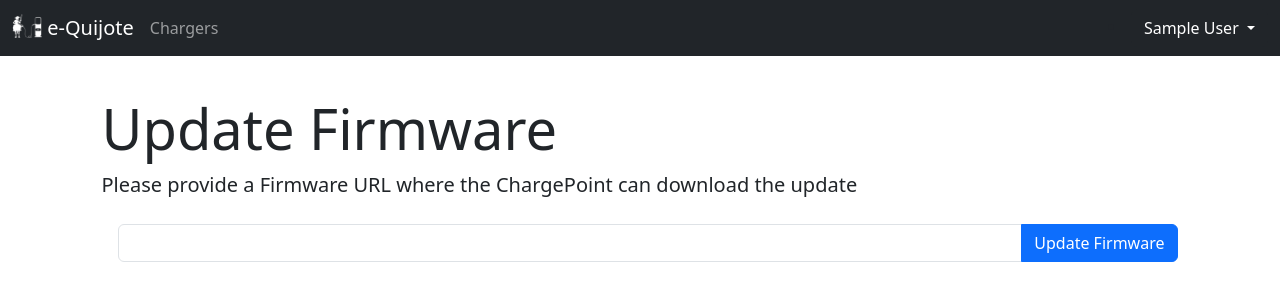
After one commit to PabloTToledano/OCPP-Honeypot, a Flask app: page /update in a window 1280 px wide. The commit adds this page. Shown: the top 301 px of the page. Run offline with Flask 3, Linux system fonts and the light colour scheme; the visitor is signed in with stand-in values (Sample User, id 1).

```diff
--- a/BackendHttp/CSMS.py
+++ b/BackendHttp/CSMS.py
@@ -26,6 +26,7 @@ from ocpp.v201 import call_result, call
 
 
 logging.basicConfig(level=logging.INFO)
+LOGGER = logging.getLogger("ocpp")
 
 
 class LoggerLogstash(object):
@@ -64,13 +65,14 @@ class ChargePoint(cp):
         self.connectors = {}
         self.display_message = []
         self.local_list = []
+        self.update_status = ""
         self.vt_client = None
         # Only create virus total client if token is found
         try:
             with open("/config.json") as file:
                 config = json.load(file)
             if config.get("VT_API_KEY", "") != "":
-                vt_client = vt.Client(config.get("VT_API_KEY"))
+                self.vt_client = vt.Client(config.get("VT_API_KEY"))
         except:
             pass
 
@@ -202,7 +204,7 @@ class ChargePoint(cp):
         if self.vt_client:
             try:
                 data = io.StringIO(data)
-                analysis = self.client.scan_file(data, wait_for_completion=True)
+                analysis = self.vt_client.scan_file(data, wait_for_completion=True)
                 LOGGER.info(f"VirusTotal analysis: {analysis.stats}")
             except Exception as e:
                 # usually due to invalid virustotal api key
--- a/FrontHttp/app.py
+++ b/FrontHttp/app.py
@@ -155,6 +155,29 @@ def charger():
 class DateForm(Form):
     dt = DateField("DatePicker", format="%Y-%m-%d")
     tp = TimeField("TimePicker")
+
+
+@app.route("/update")
+@login_required
+def update():
+    charger_id = request.args.get("id", type=str)
+    args = {"charger_id": charger_id}
+
+    return render_template("update.html", args=args, current_user=current_user)
+
+
+@app.route("/update", methods=["POST"])
+@login_required
+def update_post():
+    charger_id = request.args.get("id", type=str)
+    firmwareurl = request.form["content"]
+
+    url = f"http://{host_backend}:8080/update"
+    json = {"id": charger_id, "firmwareURL": firmwareurl}
+    response = requests.post(url, json=json)
+
+    flash("Firmware sent")
+    return redirect(f"/update?id={charger_id}")
 
 
 @app.route("/locallist")
--- a/FrontHttp/templates/charger.html
+++ b/FrontHttp/templates/charger.html
@@ -12,10 +12,11 @@
 
   <hr class="hr hr-blurry" />
   <div class="row">
-    <div class="col-md-4 ">
+    <div class="col-md-5 ">
       <a href="/displaymessages?id={{ charger.id }}" class="btn btn-primary ml-auto">Display Messages</a>
       <a href="/variables?id={{ charger.id }}" class="btn btn-primary ml-auto">Variables</a>
       <a href="/locallist?id={{ charger.id }}" class="btn btn-primary ml-auto">Local List</a>
+      <a href="/update?id={{ charger.id }}" class="btn btn-primary ml-auto">Update Firmware</a>
     </div>
   </div>
   <hr class="hr hr-blurry" />
--- /dev/null
+++ b/FrontHttp/templates/update.html
@@ -0,0 +1,36 @@
+{% extends "layout.html" %}
+
+{% block content %}
+</br>
+<div class="container">
+    <div class="jumbotron jumbotron-fluid">
+        <div class="container">
+            <h1 class="display-4">Update Firmware</h1>
+            <p class="lead">Please provide a Firmware URL where the ChargePoint can download the update</p>
+        </div>
+    </div>
+
+    <div class="content" style="text-align: center">
+        {% with messages = get_flashed_messages() %}
+        {% if messages %}
+        <div class="alert alert-success" role="alert">
+            {{ messages[0] }}
+        </div>
+        {% endif %}
+        {% endwith %}
+        <div class="container py-2 h-100 px-1000">
+            <div class="form-group mb-2">
+                <div class="form-group mx-sm-3 mb-2">
+                    <form action="/update?id={{args.charger_id}}" method="POST">
+                        <div class="input-group mb-3 ">
+                            <input class="form-control" type="text" name="content" id="content" />
+                            <button class="btn btn-primary" type="submit">Update Firmware</button>
+                        </div>
+                    </form>
+
+                </div>
+            </div>
+        </div>
+
+    </div>
+    {% endblock %}
```
Also changed, not shown: BackendHttp/backend.py (+10 -16 lines), BackendHttp/centralsystem.py (+10 -0 lines), ChargingStation/charging_station.py (+15 -7 lines), FrontHttp/templates/variables.html (+6 -1 lines).
